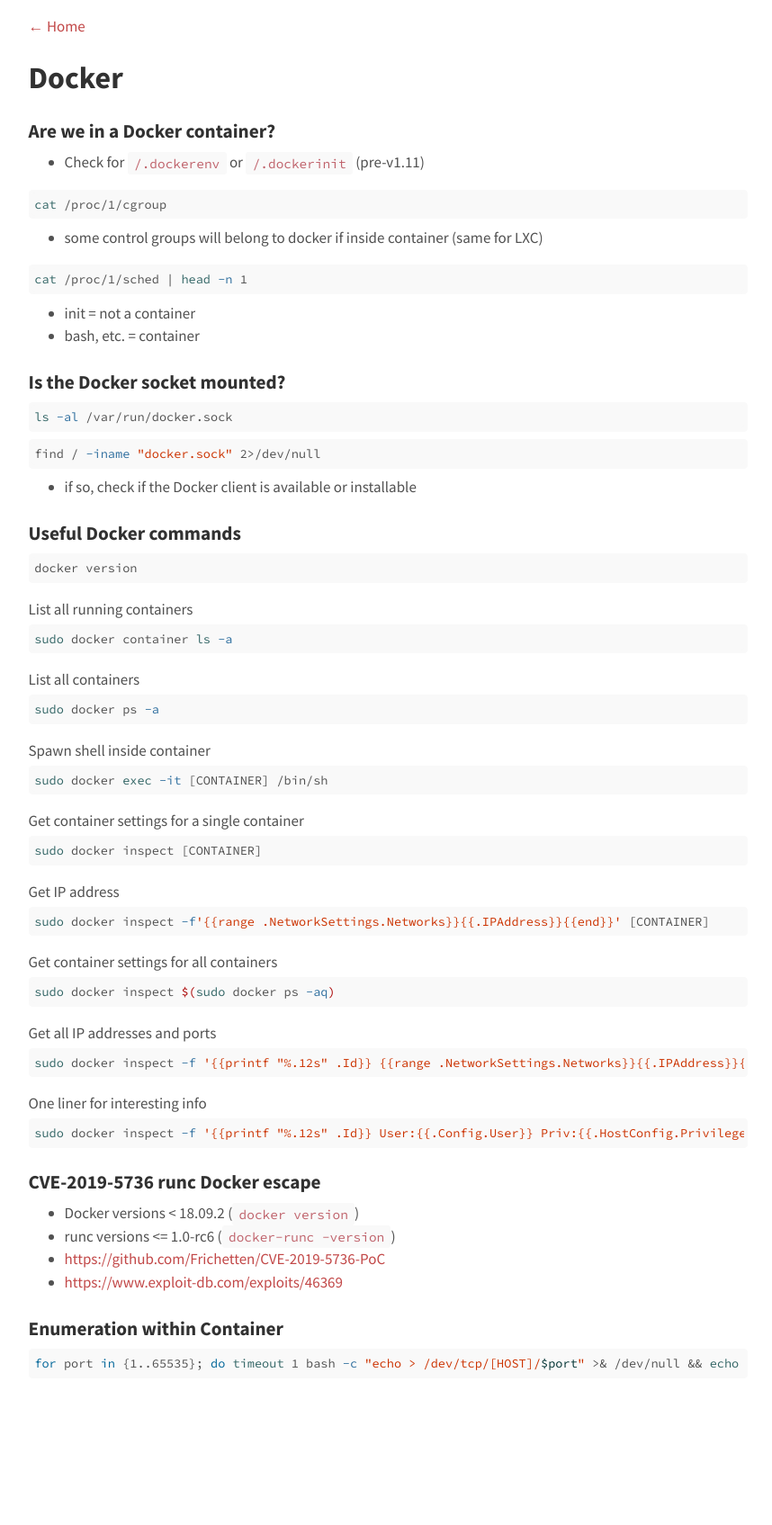
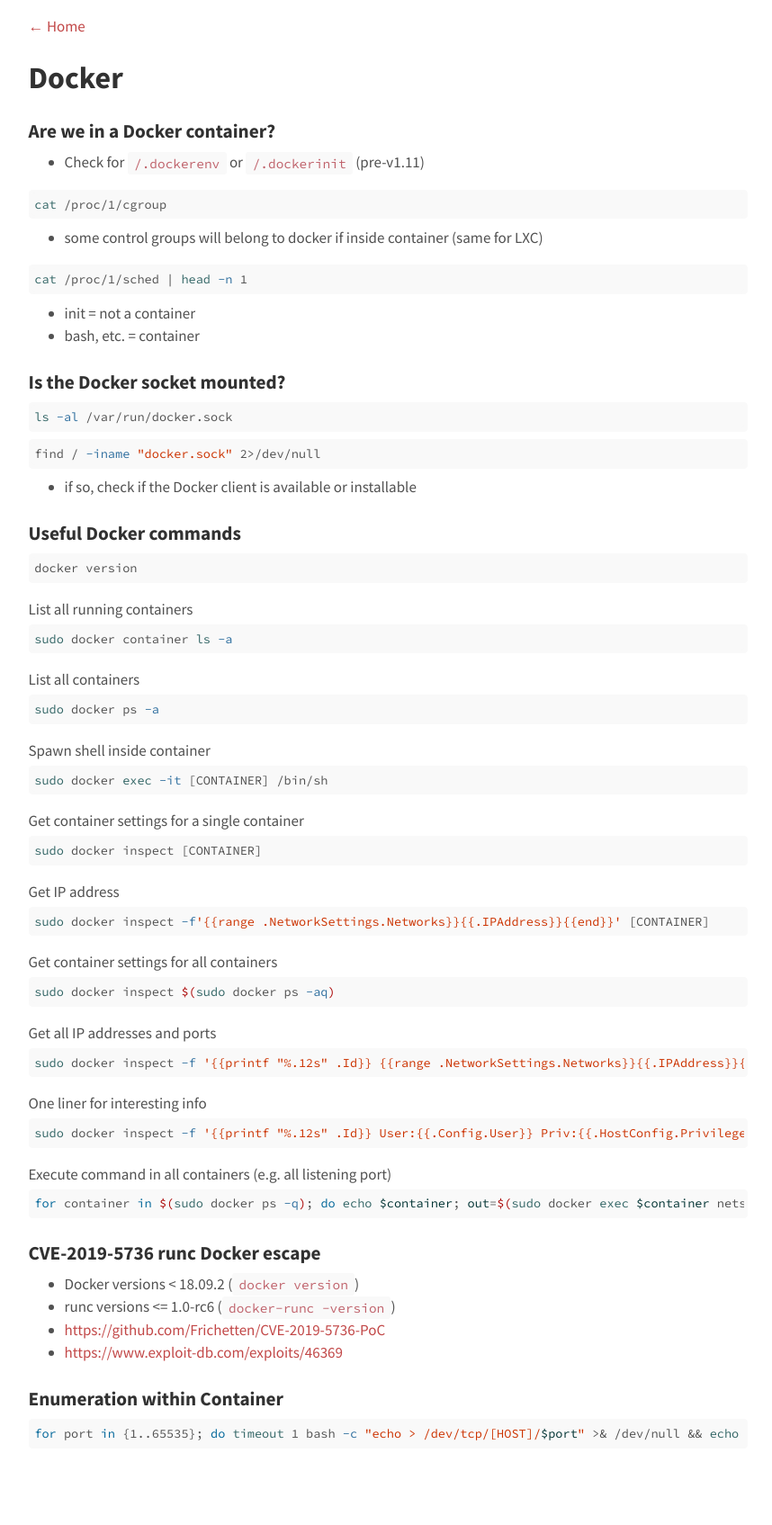
Before and after one commit to agrzeslak/cheatsheet, a Jekyll site: the page built from _topics/docker.md, in a window 1280 px wide. Shown: the whole page at 90% size, without its empty margins (209-1067 px from the left). Built offline with Jekyll 4.4.1, drawn with Linux system fonts in a browser that asks for light colours; before the commit the page ends 1617 px from its top, so only the background shows below that.

Commit message:
pushing remaining changes

````diff
--- a/_topics/docker.md
+++ b/_topics/docker.md
@@ -77,6 +77,11 @@ One liner for interesting info
 sudo docker inspect -f '{{printf "%.12s" .Id}} User:{{.Config.User}} Priv:{{.HostConfig.Privileged}} IPs:{{range .NetworkSettings.Networks}}{{.IPAddress}}{{end}} Ports:{{ .NetworkSettings.Ports }}' $(sudo docker ps -aq)
 ```
 
+Execute command in all containers (e.g. all listening port)
+```shell
+for container in $(sudo docker ps -q); do echo $container; out=$(sudo docker exec $container netstat -ntlp); echo $out | grep -i listen; done
+```
+
 ### CVE-2019-5736 runc Docker escape
 - Docker versions < 18.09.2 (`docker version`)
 - runc versions <= 1.0-rc6 (`docker-runc -version`)
````
